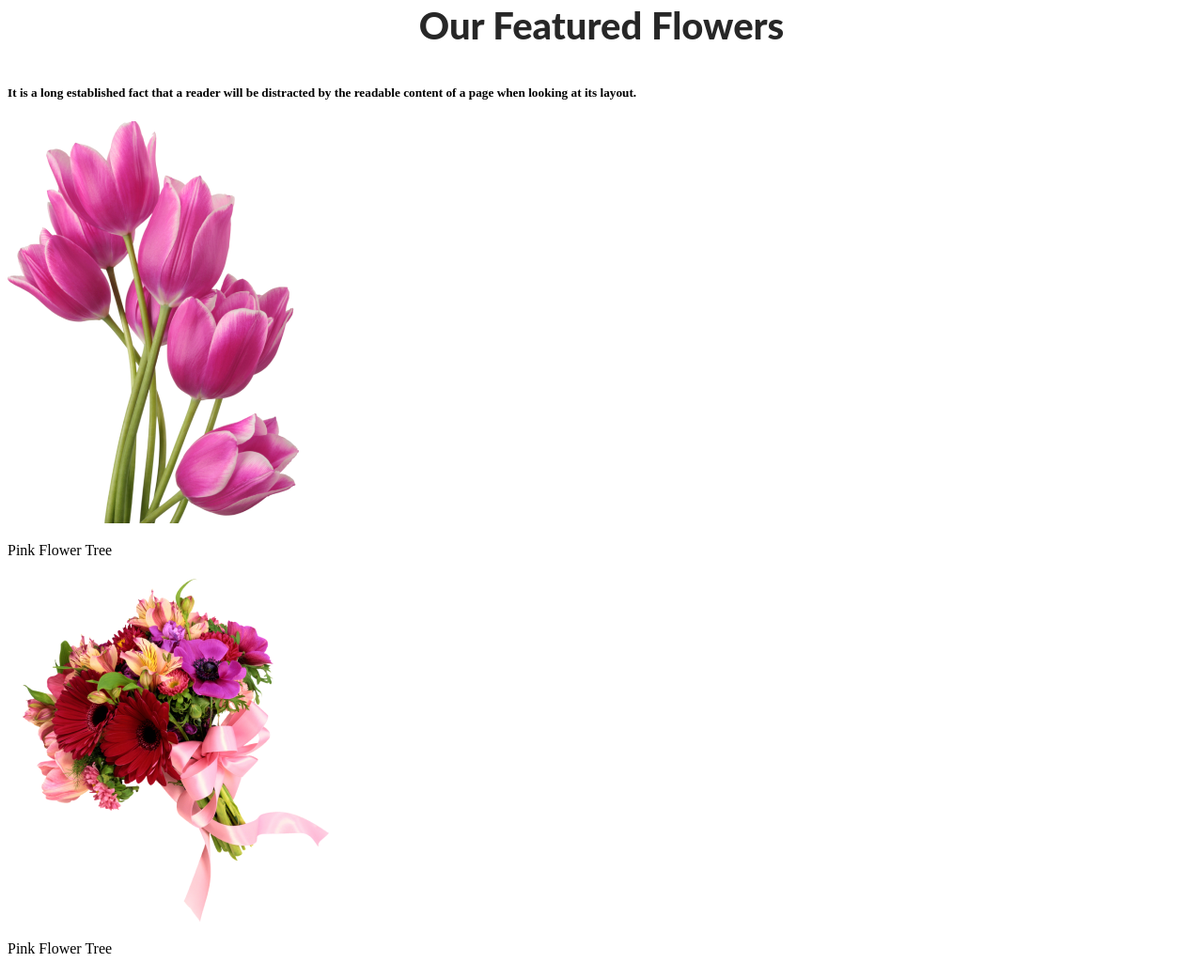
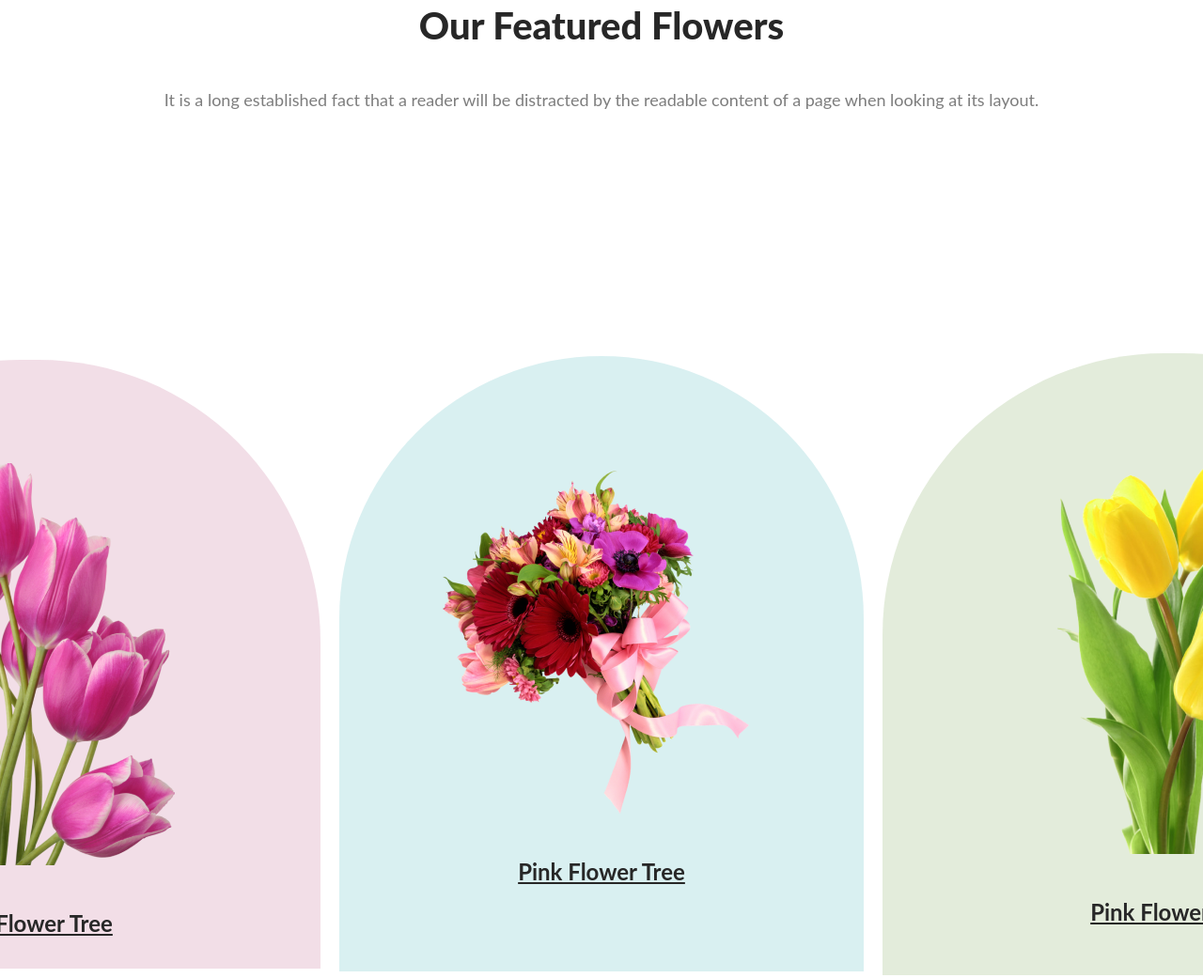
Before and after one commit to oyshi511/assignment-1, a plain HTML site: page index.html in a window 1280 px wide. Shown: the part 895-1936 px from the top of the page at 94% size. Drawn offline with Linux system fonts and the light colour scheme.

Commit message:
donig my best

```diff
--- a/index.html
+++ b/index.html
@@ -35,15 +35,23 @@
             <section class="image">
                 <div class="img-main">
                     <img src="Flower Asset/pngwing 6.png" alt="">
-                    <p class="main-pp">Pink Flower Tree</p>
+                    <div>
+                        <h5 class="main-pp">Pink Flower Tree</h5>
+                    </div>
                 </div>
-                <div class="img-main">
-                    <img src="Flower Asset/pngwing 5.png" alt="">
-                    <p class="main-pp">Pink Flower Tree</p>
+                <div class="img-mai">
+                    <img src="Flower Asset/pngwing 5.png" >
+                    <div>
+                        <h5 class="main-pp">Pink Flower Tree</h5>
+                    </div>
                 </div>
-                <div class="img-main">
+                <div>
+                </div>
+                <div class="img-man">
                     <img src="Flower Asset/pngwing 7.png" alt="">
-                    <p class="main-pp">Pink Flower Tree</p>
+                    <div>
+                        <h5 class="main-pp">Pink Flower Tree</h5>
+                    </div>
                 </div>
             </section>
         </main>
--- a/styles/external.css
+++ b/styles/external.css
@@ -51,19 +51,20 @@
     font-weight: 700;
     line-height: normal;
 }
-.banner-img{
+
+.banner-img {
     /* background: url(<path-to-image>), lightgray 50% / cover no-repeat; */
     width: 635px;
-height: 800px;
-flex-shrink: 0;
-margin: 50px 240px 0px 1045px;
+    height: 800px;
+    flex-shrink: 0;
+    margin: 50px 240px 0px 1045px;
 }
 
 /* main section */
-.m-head{
+.m-head {}
 
-}
-.s-h{color: #272727;
+.s-h {
+    color: #272727;
     text-align: center;
     font-family: Lato;
     font-size: 40px;
@@ -72,3 +73,69 @@ margin: 50px 240px 0px 1045px;
     line-height: normal;
 
 }
+
+.p-sec {
+    color: rgba(39, 39, 39, 0.60);
+    text-align: center;
+    font-family: Lato;
+    font-size: 18px;
+    font-style: normal;
+    font-weight: 400;
+    line-height: 30px;
+    /* 166.667% */
+}
+.image{
+    display: flex;
+    text-align: center;
+    padding: 208px 240px 0 240px;
+    align-items: center;
+    justify-content: center;
+}
+.img-main {
+    width: 310px;
+    height: 428px;
+    flex-shrink: 0;
+    padding: 110px 78px 0 ;background-position: center;
+    background: ;
+    background: url(<path-to-image>), lightgray 50% / cover no-repeat;
+    width: 464px;
+    height: 538px;
+    flex-shrink: 0;
+    border-radius: 300px 300px 0px 0px;
+    background: rgba(167, 33, 98, 0.15);
+}
+.main-pp{
+    color: #272727;
+text-align: center;
+font-family: Lato;
+font-size: 24px;
+font-style: normal;
+font-weight: 700;
+line-height: 35px; /* 145.833% */
+text-decoration-line: underline;
+}
+.img-mai{
+    width: 370px;
+height: 370px;
+flex-shrink: 0;
+padding: 117px 47px 0;
+background: url(<path-to-image>), lightgray 50% / cover no-repeat;
+width: 464px;
+height: 538px;
+flex-shrink: 0;
+border-radius: 300px 300px 0px 0px;
+background: rgba(5, 151, 160, 0.15);
+margin: 20px;
+}
+.img-man{
+    width: 314px;
+height: 471px;
+flex-shrink: 0;
+padding: 62px 78px;
+background: url(<path-to-image>), lightgray 50% / cover no-repeat;
+width: 464px;
+height: 538px;
+flex-shrink: 0;
+border-radius: 300px 300px 0px 0px;
+background: rgba(71, 125, 17, 0.15);
+}
```
